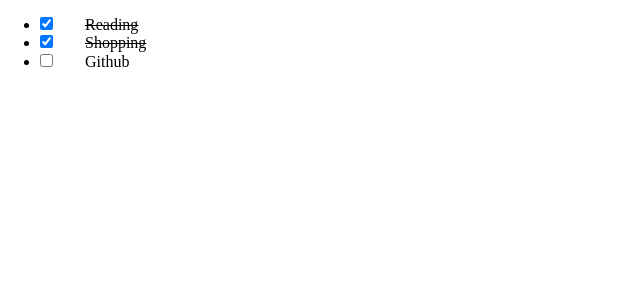
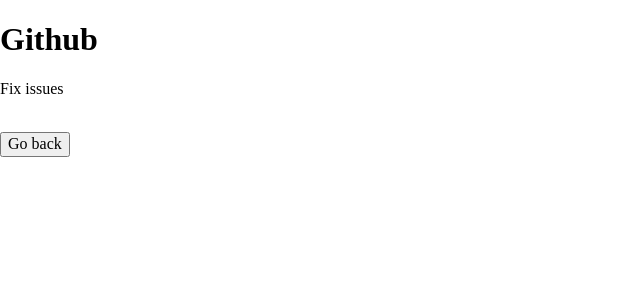
Before and after one commit to bbarcesaj125/todone, a React (Create React App) app in the folder client/todo-react/: page /post/Github in a window 1280 px wide. Shown: the top 300 px of the page, without its empty margins (0-640 px from the left). Built offline with nearby package versions, Linux system fonts and the light colour scheme.

Commit message:
User story #3

```diff
--- a/client/todo-react/package.json
+++ b/client/todo-react/package.json
@@ -13,8 +13,10 @@
     "@types/node": "^16.11.25",
     "@types/react": "^17.0.39",
     "@types/react-dom": "^17.0.11",
+    "@types/react-router-dom": "^5.3.3",
     "react": "^17.0.2",
     "react-dom": "^17.0.2",
+    "react-router-dom": "^6.3.0",
     "react-scripts": "5.0.0",
     "styled-components": "^5.3.5",
     "typescript": "^4.5.5",
--- a/client/todo-react/src/App.tsx
+++ b/client/todo-react/src/App.tsx
@@ -1,13 +1,17 @@
 import React from "react";
 import { useState } from "react";
 import TodoList from "./components/TodoList";
+import SingleView from "./components/SingleView";
 import todoData from "./todos.json";
 import "./App.css";
 
+interface Props {
+  singleView: boolean;
+}
 // Getting initial data from a JSON file
 const initialItems: Item[] = todoData;
 
-function App() {
+const App: React.FC<Props> = (props) => {
   const [items, setItems] = useState(initialItems);
 
   const toggleItem = (currentItem: Item) => {
@@ -34,7 +38,11 @@
     setItems(updatedItems);
   };
 
-  return <TodoList items={items} toggleItem={toggleItem} />;
-}
+  if (!props.singleView) {
+    return <TodoList items={items} toggleItem={toggleItem} />;
+  } else {
+    return <SingleView items={items} />;
+  }
+};
 
 export default App;
--- /dev/null
+++ b/client/todo-react/src/components/SingleView/SingleView.tsx
@@ -0,0 +1,29 @@
+import React from "react";
+import { useParams, useNavigate } from "react-router-dom";
+
+interface Props {
+  items: Item[];
+}
+const SingleView: React.FC<Props> = ({ items }) => {
+  const { id } = useParams();
+
+  const index = items.findIndex((object) => {
+    return object.title === id;
+  });
+
+  const navigate = useNavigate();
+  function handleClick() {
+    navigate("/");
+  }
+
+  return (
+    <article>
+      <h1>{items[index].title}</h1>
+      <p>{items[index].description}</p>
+      <br />
+      <button onClick={handleClick}>Go back</button>
+    </article>
+  );
+};
+
+export default SingleView;
--- /dev/null
+++ b/client/todo-react/src/components/SingleView/index.ts
@@ -0,0 +1 @@
+export { default } from "./SingleView";
--- a/client/todo-react/src/components/TodoSingle/TodoSingle.tsx
+++ b/client/todo-react/src/components/TodoSingle/TodoSingle.tsx
@@ -1,5 +1,6 @@
 import React from "react";
 import styled from "styled-components";
+import { Link } from "react-router-dom";
 
 interface Props {
   item: Item;
@@ -22,7 +23,9 @@
           toggleItem(item);
         }}
       />
-      <Label {...item}>{item.title}</Label>
+      <Link to={`/post/${item.title}`}>
+        <Label {...item}>{item.title}</Label>
+      </Link>
     </li>
   );
 };
--- a/client/todo-react/src/index.tsx
+++ b/client/todo-react/src/index.tsx
@@ -2,10 +2,16 @@
 import ReactDOM from "react-dom";
 import App from "./App";
 import reportWebVitals from "./reportWebVitals";
+import { BrowserRouter, Routes, Route } from "react-router-dom";
 
 ReactDOM.render(
   <React.StrictMode>
-    <App />
+    <BrowserRouter>
+      <Routes>
+        <Route path="/" element={<App singleView={false} />} />
+        <Route path="/post/:id" element={<App singleView={true} />} />
+      </Routes>
+    </BrowserRouter>
   </React.StrictMode>,
   document.getElementById("root")
 );
--- a/client/todo-react/src/todos.json
+++ b/client/todo-react/src/todos.json
@@ -13,5 +13,10 @@
     "title": "Github",
     "description": "Fix issues",
     "complete": false
+  },
+  {
+    "title": "Writing",
+    "description": "",
+    "complete": false
   }
 ]
```
Also changed, not shown: 1 other file (tests, documents, lock files or other folders).
